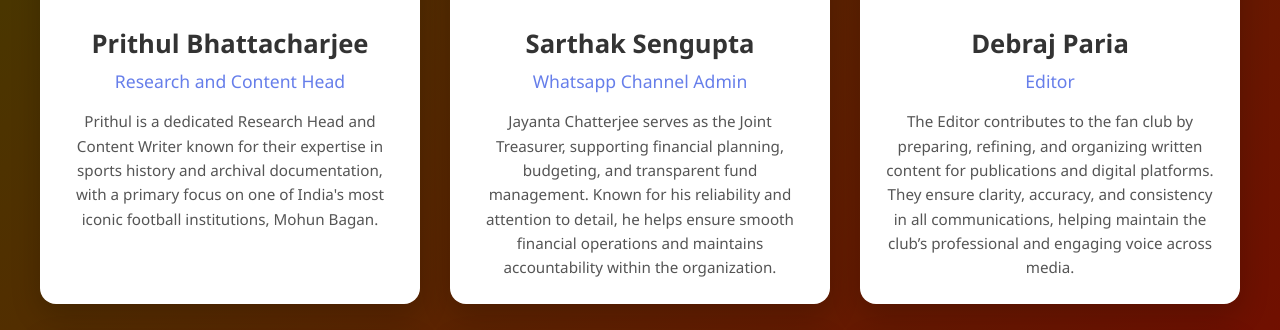
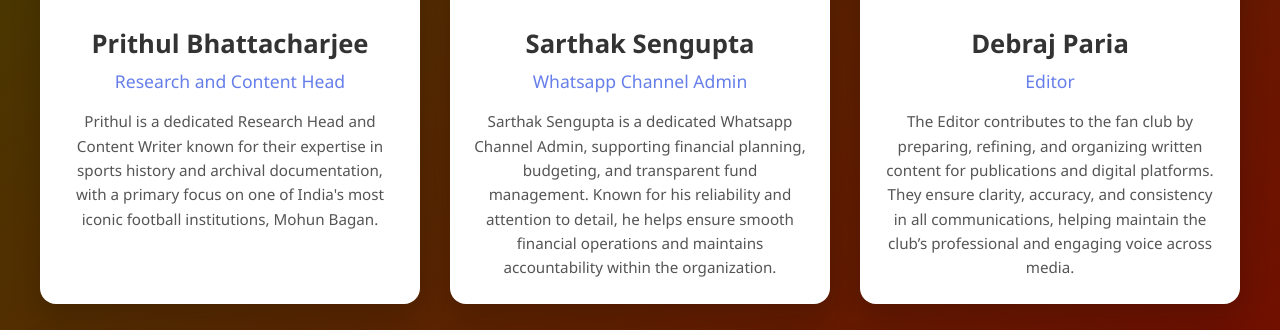
Before and after one commit to Kanakendu2827/Website2, a website: page media.html in a window 1280 px wide. Shown: the part 3082-3412 px from the top of the page. Drawn offline with Linux system fonts and the light colour scheme.

Commit message:
Update media.html

```diff
--- a/media.html
+++ b/media.html
@@ -185,7 +185,7 @@
         name: "Sarthak Sengupta",
         position: "Whatsapp Channel Admin",
         photo: "Sa11.jpeg",
-        bio: "Jayanta Chatterjee serves as the Joint Treasurer, supporting financial planning, budgeting, and transparent fund management. Known for his reliability and attention to detail, he helps ensure smooth financial operations and maintains accountability within the organization."
+        bio: "Sarthak Sengupta is a dedicated Whatsapp Channel Admin, supporting financial planning, budgeting, and transparent fund management. Known for his reliability and attention to detail, he helps ensure smooth financial operations and maintains accountability within the organization."
       },
 
       {
```
